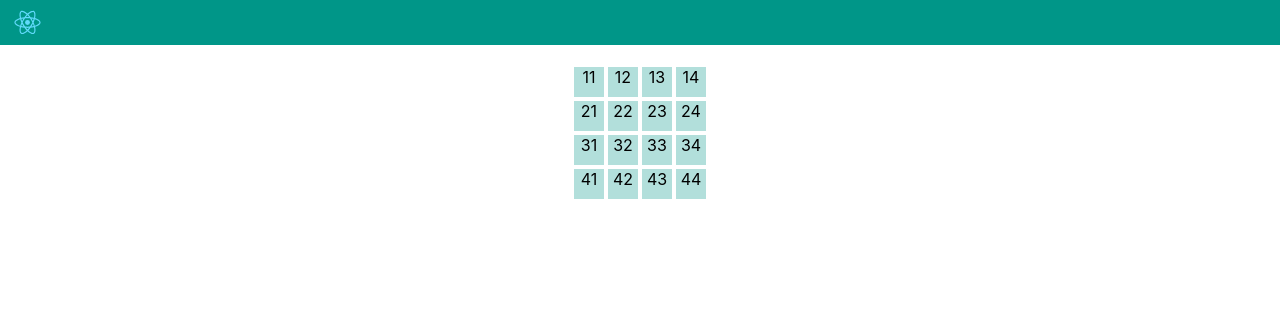
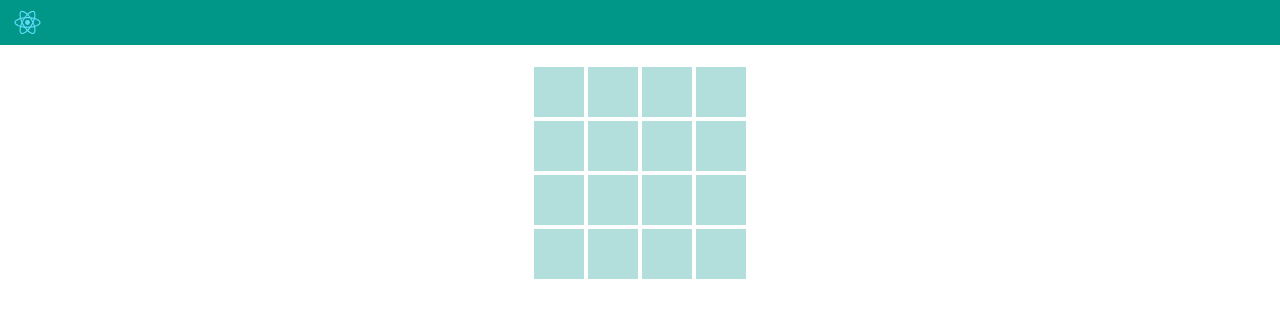
Before and after one commit to yakabay/crypt, a React (Create React App) app: page / in a window 1280 px wide. Shown: the top 318 px of the page. Built offline with nearby package versions, Linux system fonts and the light colour scheme.

Commit message:
start adding onClick

```diff
--- a/src/Components/Col/index.js
+++ b/src/Components/Col/index.js
@@ -1,11 +1,11 @@
 import React from 'react'
 import './style.css'
 
-const Col = ({ id }) => {
+const Col = ({ id, onClick }) => {
 
     return (
-        <div className="col">
-            {id}
+        <div className="col" onClick={onClick(id)}>
+
         </div>
     )
 }
--- a/src/Components/Col/style.css
+++ b/src/Components/Col/style.css
@@ -1,6 +1,6 @@
 .col {
-    height: 30px;
-    width: 30px;
+    height: 50px;
+    width: 50px;
     margin: 2px;
     background-color: #B2DFDB;
     cursor: pointer;
--- a/src/Components/Row/index.js
+++ b/src/Components/Row/index.js
@@ -3,11 +3,16 @@ import Col from '../Col'
 import './style.css'
 
 const Row = ({ colsCount, id }) => {
+
     const renderCols = () => {
+        const handleClickOnCol = (id) => {
+            alert(id)
+        }
+
         const cols = []
         for (let i = 1; i <= colsCount; i++) {
             cols.push(
-                <Col id={id*10 + i} key={i} />
+                <Col id={id*10 + i} key={i} onClick={() => handleClickOnCol}/>
             )
         }
 
```
